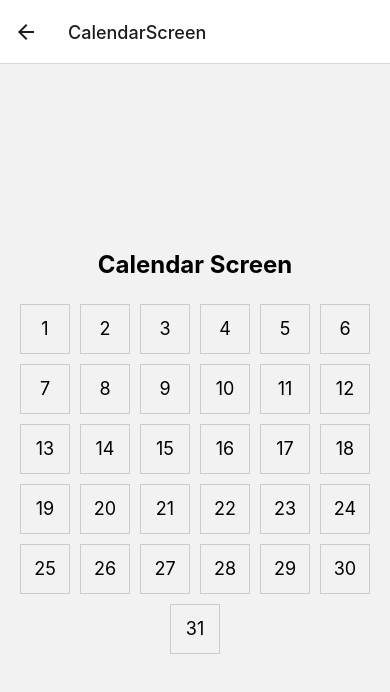
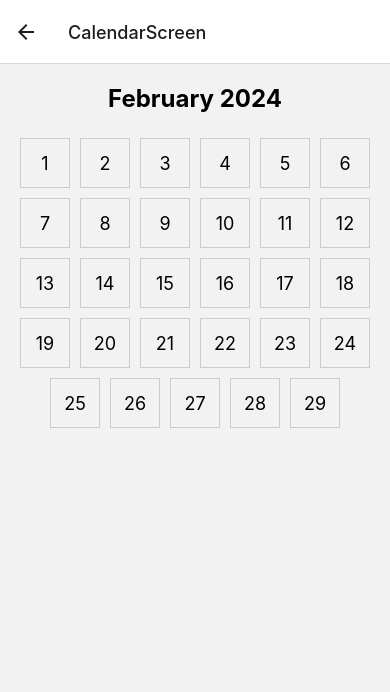
Before and after one commit to reyhanSchool/capstone, a React Native app: screen /CalendarScreen in a window 390 px wide. Shown: the top 692 px of the page. Built offline with nearby package versions, Linux system fonts and the light colour scheme.

Commit message:
changes to the design of the calendar

```diff
--- a/components/CalendarScreen.js
+++ b/components/CalendarScreen.js
@@ -1,9 +1,18 @@
 import React, { useState } from 'react';
-import { View, ScrollView, Text, StyleSheet, TextInput, Button, TouchableOpacity } from 'react-native';
+import { View, ScrollView, Text, StyleSheet, TouchableOpacity } from 'react-native';
 
 const CalendarScreen = () => {
-  // Sample state to manage selected date
+
   const [selectedDate, setSelectedDate] = useState(null);
+  const currentDate = new Date();
+  const year = currentDate.getFullYear();
+
+  //Function to get the current year and month
+  const getCurrentMonthAndYear = () => {
+    const months = ['January', 'February', 'March', 'April', 'May', 'June', 'July', 'August', 'September', 'October', 'November', 'December'];
+    const month = months[currentDate.getMonth()];
+    return `${month} ${year}`;
+  };
 
   // Function to handle date selection
   const handleDateSelection = (date) => {
@@ -11,11 +20,26 @@ const CalendarScreen = () => {
     // You can implement further actions upon date selection, such as navigating to a specific date's details
   };
 
+  // Function to generate an array of dates based on the number of days in the current month
+  const generateDatesArray = () => {
+    const month = currentDate.getMonth() + 1;
+
+    // Get the number of days in the month
+    const daysInMonth = new Date(year, month, 0).getDate();
+
+    // Generate an array of dates from 1 to the number of days in the month
+    const datesArray = [];
+    for (let i = 1; i <= daysInMonth; i++) {
+      datesArray.push(i);
+    }
+    return datesArray;
+  };
+
   // Render function for individual date cells
   const renderDateCell = (date) => {
     // You can customize this rendering function according to your design requirements
     return (
-      <TouchableOpacity onPress={() => handleDateSelection(date)}>
+      <TouchableOpacity key={date} onPress={() => handleDateSelection(date)}>
         <View style={styles.dateCell}>
           <Text style={styles.dateText}>{date}</Text>
         </View>
@@ -23,19 +47,10 @@ const CalendarScreen = () => {
     );
   };
 
-  // Function to generate an array of dates (for example, a month's dates)
-  const generateDatesArray = () => {
-    // Sample implementation for generating dates array (1 to 31)
-    const datesArray = [];
-    for (let i = 1; i <= 31; i++) {
-      datesArray.push(i);
-    }
-    return datesArray;
-  };
 
   return (
     <ScrollView contentContainerStyle={styles.container}>
-      <Text style={styles.headerText}>Calendar Screen</Text>
+      <Text style={styles.headerText}>{getCurrentMonthAndYear()}</Text>
       <View style={styles.calendarContainer}>
         {/* Render your calendar here */}
         {generateDatesArray().map(date => renderDateCell(date))}
@@ -48,7 +63,7 @@ const CalendarScreen = () => {
 const styles = StyleSheet.create({
   container: {
     flex: 1,
-    justifyContent: 'center',
+    justifyContent: 'flex-start',
     alignItems: 'center',
     paddingVertical: 20,
   },
```
